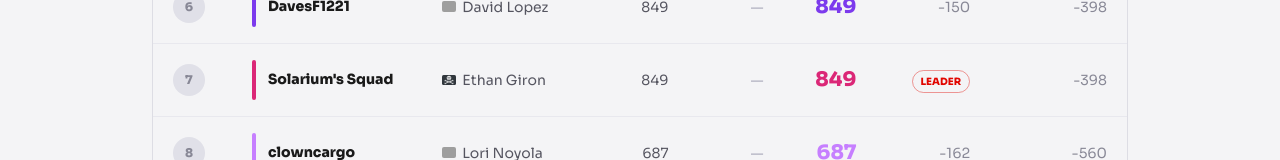
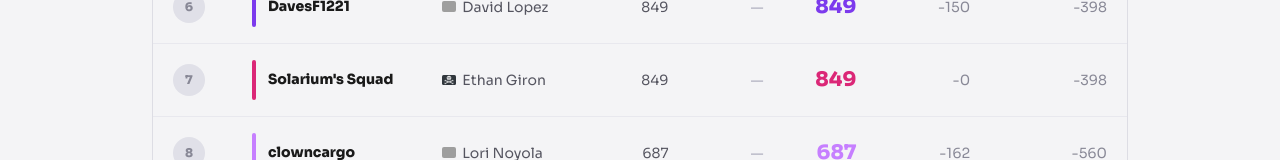
Before and after one commit to samlopez-dev/f1-lunatics, a Next.js app: page / in a window 1280 px wide. Shown: the part 782-942 px from the top of the page. Built offline with nearby package versions, Linux system fonts and the light colour scheme; grey boxes are pictures that could not be loaded.

Commit message:
Update leaderboard display logic to show 'LEADER' based on position instead of interval or gap

```diff
--- a/app/page.tsx
+++ b/app/page.tsx
@@ -329,10 +329,10 @@ export default function Home() {
                           <span className="text-xl font-black" style={{ color }}>{entry.totalPoints}</span>
                         </td>
                         <td className={`py-4 px-5 text-right hidden sm:table-cell text-sm ${t.textFaint}`}>
-                          {entry.interval === 0 ? <span className={`text-[10px] font-black px-2 py-1 rounded-full ${t.leaderPill}`}>LEADER</span> : `-${entry.interval}`}
+                          {entry.position === 1 ? <span className={`text-[10px] font-black px-2 py-1 rounded-full ${t.leaderPill}`}>LEADER</span> : `-${entry.interval}`}
                         </td>
                         <td className={`py-4 px-5 text-right hidden sm:table-cell text-sm ${t.textFaint}`}>
-                          {entry.gap === 0 ? <span className={`text-[10px] font-black px-2 py-1 rounded-full ${t.leaderPill}`}>LEADER</span> : `-${entry.gap}`}
+                          {entry.position === 1 ? <span className={`text-[10px] font-black px-2 py-1 rounded-full ${t.leaderPill}`}>LEADER</span> : `-${entry.gap}`}
                         </td>
                       </tr>
                     );
```
